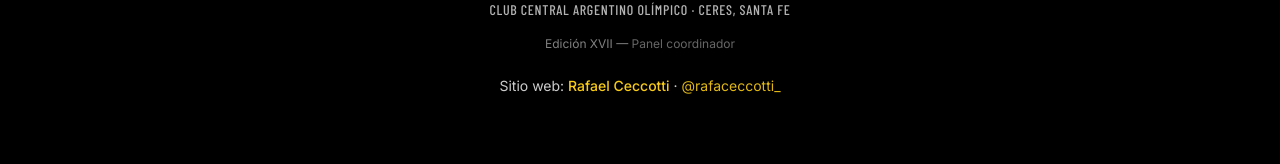
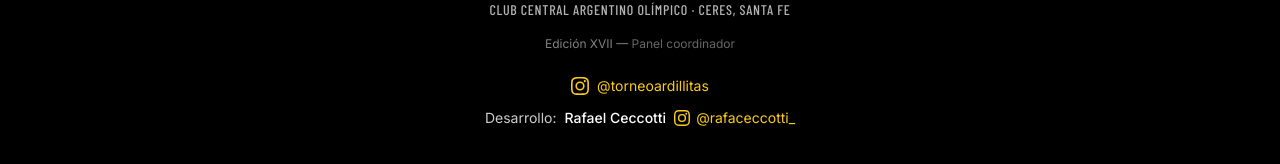
Before and after one commit to RafaCeccotti-Dev/torneo-ardillitas, a Next.js app: page / in a window 1280 px wide. Shown: the part 1926-2090 px from the top of the page. Before the commit the page ends 2062 px from the top, so only its background shows below. Built offline with nearby package versions, Linux system fonts and the light colour scheme; no server answers.

Commit message:
Agrega Instagram del torneo y credito de desarrollo con iconos en el footer.

```diff
--- /dev/null
+++ b/src/components/icons/instagram-icon.tsx
@@ -0,0 +1,18 @@
+import { cn } from "@/lib/utils";
+
+type InstagramIconProps = {
+  className?: string;
+};
+
+export function InstagramIcon({ className }: InstagramIconProps) {
+  return (
+    <svg
+      viewBox="0 0 24 24"
+      fill="currentColor"
+      aria-hidden="true"
+      className={cn("h-4 w-4", className)}
+    >
+      <path d="M12 2.163c3.204 0 3.584.012 4.85.07 3.252.148 4.771 1.691 4.919 4.919.058 1.265.069 1.645.069 4.849 0 3.205-.012 3.584-.069 4.849-.149 3.225-1.664 4.771-4.919 4.919-1.266.058-1.644.07-4.85.07-3.204 0-3.584-.012-4.849-.07-3.26-.149-4.771-1.699-4.919-4.92-.058-1.265-.07-1.644-.07-4.849 0-3.204.013-3.583.07-4.849.149-3.227 1.664-4.771 4.919-4.919 1.266-.057 1.645-.069 4.849-.069zM12 0C8.741 0 8.333.014 7.053.072 2.695.272.273 2.69.073 7.052.014 8.333 0 8.741 0 12c0 3.259.014 3.668.072 4.948.2 4.358 2.618 6.78 6.98 6.98C8.333 23.986 8.741 24 12 24c3.259 0 3.668-.014 4.948-.072 4.354-.2 6.782-2.618 6.979-6.98.059-1.28.073-1.689.073-4.948 0-3.259-.014-3.667-.072-4.947-.196-4.354-2.617-6.78-6.979-6.98C15.668.014 15.259 0 12 0zm0 5.838a6.162 6.162 0 100 12.324 6.162 6.162 0 000-12.324zM12 16a4 4 0 110-8 4 4 0 010 8zm6.406-11.845a1.44 1.44 0 100 2.881 1.44 1.44 0 000-2.881z" />
+    </svg>
+  );
+}
--- a/src/components/site-header.tsx
+++ b/src/components/site-header.tsx
@@ -1,6 +1,7 @@
 import Image from "next/image";
 import Link from "next/link";
 
+import { InstagramIcon } from "@/components/icons/instagram-icon";
 import { WhatsAppIcon } from "@/components/icons/whatsapp-icon";
 import { MobileNav } from "@/components/mobile-nav";
 import { navItems, siteConfig } from "@/config/site";
@@ -134,26 +135,30 @@
           Panel coordinador
         </Link>
       </p>
-      <p className="mt-6 text-sm text-white/80">
-        Sitio web:{" "}
+      <div className="mt-6 flex flex-col items-center gap-3 text-sm text-white/80">
         <a
-          href={siteConfig.developer.instagramUrl}
+          href={siteConfig.instagram.url}
           target="_blank"
           rel="noopener noreferrer"
-          className="font-medium text-yellow-400 underline-offset-2 transition hover:text-yellow-300 hover:underline"
+          className="inline-flex items-center gap-2 text-yellow-400 transition hover:text-yellow-300"
         >
-          {siteConfig.developer.name}
+          <InstagramIcon className="h-[18px] w-[18px]" />
+          @{siteConfig.instagram.handle}
         </a>
-        {" · "}
-        <a
-          href={siteConfig.developer.instagramUrl}
-          target="_blank"
-          rel="noopener noreferrer"
-          className="text-yellow-400/90 underline-offset-2 transition hover:text-yellow-300 hover:underline"
-        >
-          @{siteConfig.developer.instagramHandle}
-        </a>
-      </p>
+        <p className="inline-flex flex-wrap items-center justify-center gap-x-2 gap-y-1">
+          <span>Desarrollo:</span>
+          <span className="font-medium text-white">{siteConfig.developer.name}</span>
+          <a
+            href={siteConfig.developer.instagramUrl}
+            target="_blank"
+            rel="noopener noreferrer"
+            className="inline-flex items-center gap-1.5 text-yellow-400 transition hover:text-yellow-300"
+          >
+            <InstagramIcon className="h-4 w-4" />
+            @{siteConfig.developer.instagramHandle}
+          </a>
+        </p>
+      </div>
     </footer>
   );
 }
--- a/src/config/site.ts
+++ b/src/config/site.ts
@@ -54,6 +54,10 @@
     name: "Rafael Ceccotti",
     instagramHandle: "rafaceccotti_",
     instagramUrl: "https://www.instagram.com/rafaceccotti_/",
+  },
+  instagram: {
+    handle: "torneoardillitas",
+    url: "https://www.instagram.com/torneoardillitas/",
   },
   /** Auspiciantes fijos en código — no se editan desde el panel */
   sponsors: [
```
